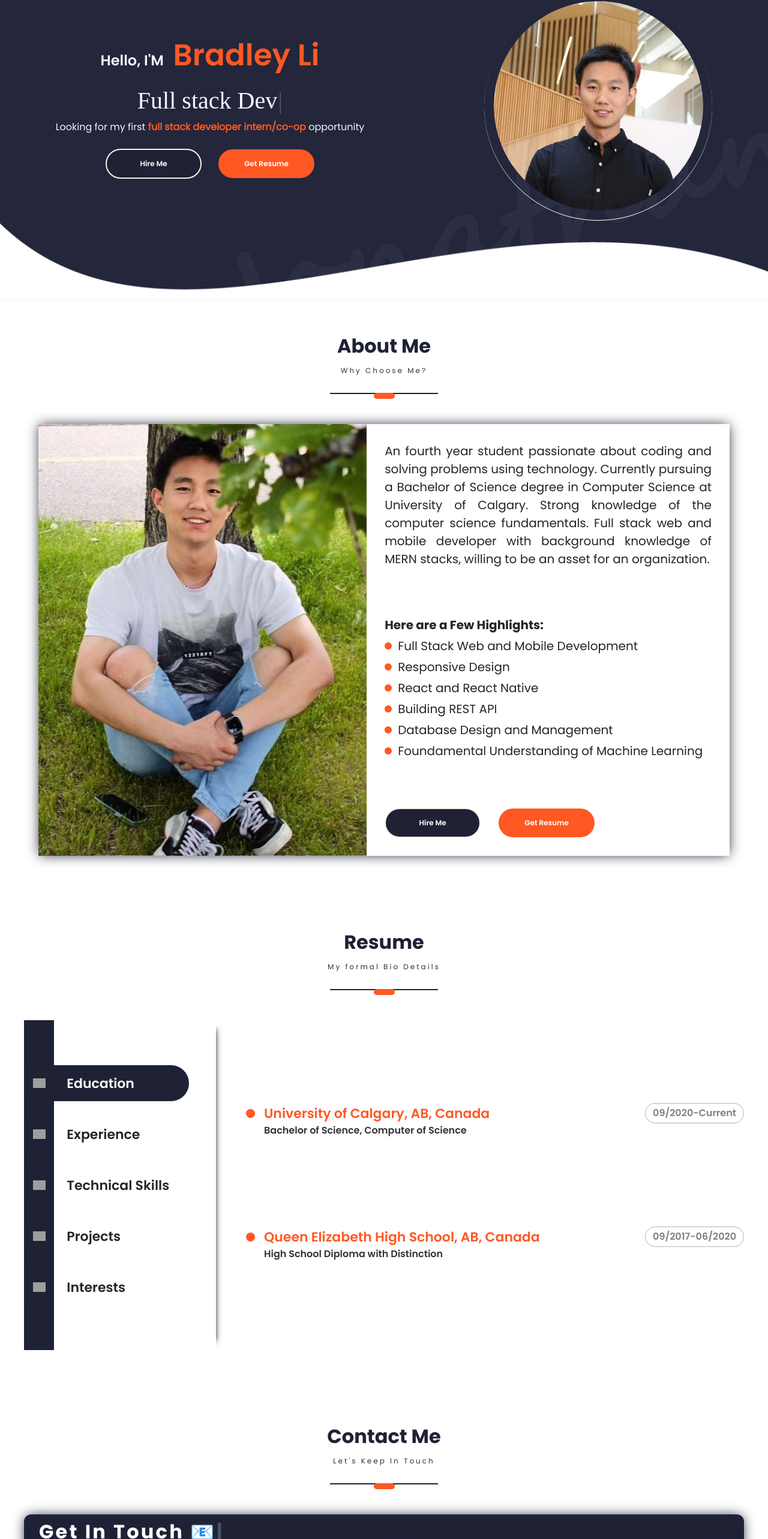
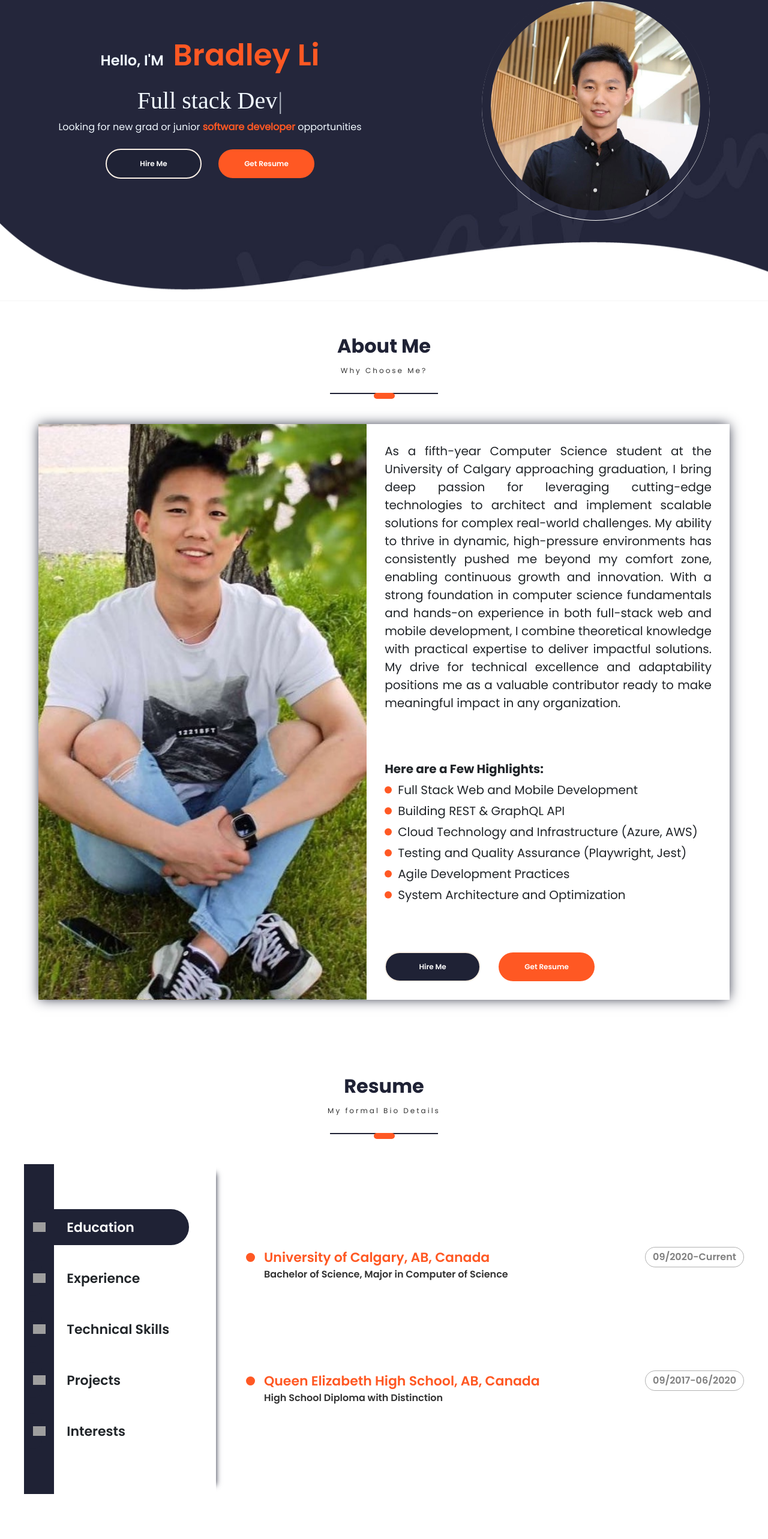
Before and after one commit to BradleyLi/portfolio-website, a React (Create React App) app in the folder client/: page / in a window 1280 px wide. Shown: the part 168-2734 px from the top of the page at 60% size. Built offline with nearby package versions, Linux system fonts and the light colour scheme; grey boxes are pictures that could not be loaded; a web font is replaced by a local one.

Commit message:
updated my portfolio website

```diff
--- a/client/src/PortfolioContainer/AboutMe/AboutMe.js
+++ b/client/src/PortfolioContainer/AboutMe/AboutMe.js
@@ -15,20 +15,22 @@ export default function AboutMe(props) {
   const SCREEN_CONSTSANTS = {
     description:
       // eslint-disable-next-line
-      "An fourth year student passionate about coding \
-      and solving problems using technology. Currently pursuing \
-      a Bachelor of Science degree in Computer Science at University \
-      of Calgary. Strong knowledge of the computer science \
-      fundamentals. Full stack web and mobile developer with background \
-      knowledge of MERN stacks, willing to be an asset for an organization.",
+      "As a fifth-year Computer Science student at the University of Calgary approaching graduation, \
+      I bring deep passion for leveraging cutting-edge technologies to architect and implement scalable \
+      solutions for complex real-world challenges. My ability to thrive in dynamic, high-pressure \
+      environments has consistently pushed me beyond my comfort zone, enabling continuous growth \
+      and innovation. With a strong foundation in computer science fundamentals and hands-on experience \
+      in both full-stack web and mobile development, I combine theoretical knowledge with practical expertise \
+      to deliver impactful solutions. My drive for technical excellence and adaptability positions me as a \
+      valuable contributor ready to make meaningful impact in any organization.",
     highlights: {
       bullets: [
         "Full Stack Web and Mobile Development",
-        "Responsive Design",
-        "React and React Native",
-        "Building REST API",
-        "Database Design and Management",
-        "Foundamental Understanding of Machine Learning",
+        "Building REST & GraphQL API",
+        "Cloud Technology and Infrastructure (Azure, AWS)",
+        "Testing and Quality Assurance (Playwright, Jest)",
+        "Agile Development Practices",
+        "System Architecture and Optimization",
       ],
       heading: "Here are a Few Highlights:",
     },
--- a/client/src/PortfolioContainer/Home/Profile/Profile.js
+++ b/client/src/PortfolioContainer/Home/Profile/Profile.js
@@ -4,41 +4,10 @@ import "./Profile.css";
 import ScrollService from "../../../utilities/ScrollService";
 
 export default function Profile() {
-  // const [typeEffect] = useTypewriter({
-  //   words: [
-  //     "Enthusiastic Dev",
-  //     "Full stack Dev",
-  //     "Mern stack Dev",
-  //     "React/React Native Dev",
-  //   ],
-  //   loop: {},
-  //   typeSpeed: 50,
-  // });
-
   return (
     <div className="profile-container">
       <div className="profile-parent">
         <div className="profile-details">
-          {/* <div className="colz">
-            <div className="colz-icon">
-              <a href="#">
-                <i className="fa fa-facebook-square"></i>
-              </a>
-              <a href="#">
-                <i className="fa fa-google-plus-square"></i>
-              </a>
-              <a href="#">
-                <i className="fa fa-instgram-square"></i>
-              </a>
-              <a href="#">
-                <i className="fa fa-youtube-square"></i>
-              </a>
-              <a href="#">
-                <i className="fa fa-twitter-square"></i>
-              </a>
-            </div>
-          </div> */}
-
           <div className="profile-details-name">
             <span>
               {" "}
@@ -49,41 +18,9 @@ export default function Profile() {
             <span className="primary-text">
               {" "}
               <h1>
-                {/* <Typical
-                  loop={Infinity}
-                  steps={[
-                    "Enthusiastic Dev 😎",
-                    1000,
-                    "Full stack Developer 💻",
-                    1000,
-                    "Mern stack Dev 📱",
-                    1000,
-                    "Cross Platform Dev 🔴",
-                    1000,
-                    "React/React Native 🌐",
-                    1000,
-                  ]}
-                /> */}
-                {/* {typeEffect} */}
-                {/* <Typed
-                  strings={[
-                    "Enthusiastic Dev",
-                    "Full stack Dev",
-                    "Mern stack Dev",
-                    "React/React Native Dev",
-                  ]}
-                  typeSpeed={50}
-                  backSpeed={25}
-                  loop
-                /> */}
                 <Typewriter
                   options={{
-                    strings: [
-                      "Enthusiastic Dev",
-                      "Full stack Dev",
-                      "Mern stack Dev",
-                      "React/React Native Dev",
-                    ],
+                    strings: ["Enthusiastic Dev", "Full stack Dev"],
                     autoStart: true,
                     loop: true,
                     delay: 50,
@@ -91,11 +28,11 @@ export default function Profile() {
                 />
               </h1>
               <span className="profile-role-tagline">
-                Looking for my first{" "}
+                Looking for new grad or junior{" "}
                 <span className="profile-role-highlight">
-                  <b>full stack developer intern/co-op</b>
+                  <b>software developer</b>
                 </span>{" "}
-                opportunity
+                opportunities
               </span>
             </span>
           </div>
@@ -106,7 +43,7 @@ export default function Profile() {
             >
               Hire Me
             </button>
-            <a href="Resume_JizheLi.pdf" download="Resume_JizheLi.pdf">
+            <a href="Resume_BradleyLi.pdf" download="Resume_BradleyLi.pdf">
               <button className="btn highlighted-btn">Get Resume</button>
             </a>
           </div>
--- a/client/src/PortfolioContainer/Resume/Resume.js
+++ b/client/src/PortfolioContainer/Resume/Resume.js
@@ -1,24 +1,24 @@
 import React, { useState, useEffect } from "react";
 import { FaExternalLinkAlt, FaGithub } from "react-icons/fa";
 import {
-  DiJavascript1,
+  DiNodejs,
+  DiPython,
+  DiSwift,
   DiJava,
-  DiCss3Full,
-  DiMysql,
-  DiPostgresql,
   DiReact,
-  DiLinux,
 } from "react-icons/di";
-import { AiOutlineHtml5 } from "react-icons/ai";
-import { FaNodeJs } from "react-icons/fa6";
-import { TbBrandPython } from "react-icons/tb";
+import { SiTypescript, SiJavascript, SiJest } from "react-icons/si";
 import {
   SiExpress,
   SiAmazonaws,
-  SiGithub,
+  SiDocker,
+  SiKubernetes,
   SiC,
   SiCplusplus,
+  SiApachekafka,
 } from "react-icons/si";
+import { VscAzure } from "react-icons/vsc";
+import { GrGraphQl } from "react-icons/gr";
 import ScreenHeading from "../../utilities/ScreenHeading/ScreenHeading";
 import ScrollService from "../../utilities/ScrollService";
 import Animations from "../../utilities/Animations";
@@ -105,27 +105,29 @@ const Resume = (props) => {
 
   //here we have
   const languagesDetails = [
-    { skill: "JavaScript", icon: <DiJavascript1 /> },
-    { skill: "NodeJS", icon: <FaNodeJs /> },
+    { skill: "TypeScript", icon: <SiTypescript /> },
+    { skill: "JavaScript", icon: <SiJavascript /> },
+    { skill: "NodeJS", icon: <DiNodejs /> },
+    { skill: "Python", icon: <DiPython /> },
+    { skill: "Swift", icon: <DiSwift /> },
     { skill: "Java", icon: <DiJava /> },
-    { skill: "Python", icon: <TbBrandPython /> },
     { skill: "C", icon: <SiC /> },
     { skill: "C++", icon: <SiCplusplus /> },
-    { skill: "HTML", icon: <AiOutlineHtml5 /> },
-    { skill: "CSS", icon: <DiCss3Full /> },
-    { skill: "MySQL", icon: <DiMysql /> },
-    { skill: "PosgrelSQL", icon: <DiPostgresql /> },
   ];
 
   const frameworksDetails = [
-    { skill: "React", icon: <DiReact /> },
+    { skill: "ReactJS", icon: <DiReact /> },
     { skill: "ExpressJS", icon: <SiExpress /> },
+    { skill: "Jest", icon: <SiJest /> },
+    { skill: "GraphQL", icon: <GrGraphQl /> },
   ];
 
   const toolsDetails = [
+    { skill: "Azure", icon: <VscAzure /> },
     { skill: "AWS", icon: <SiAmazonaws /> },
-    { skill: "Linux", icon: <DiLinux /> },
-    { skill: "Git/GitHub", icon: <SiGithub /> },
+    { skill: "Docker", icon: <SiDocker /> },
+    { skill: "Kubernetes", icon: <SiKubernetes /> },
+    { skill: "Apache Kafka", icon: <SiApachekafka /> },
   ];
 
   const projectsDetails = [
@@ -169,7 +171,7 @@ const Resume = (props) => {
     <div className="resume-screen-container" key="education">
       <ResumeHeading
         heading={"University of Calgary, AB, Canada"}
-        subHeading={"Bachelor of Science, Computer of Science"}
+        subHeading={"Bachelor of Science, Major in Computer of Science"}
         fromDate={"09/2020"}
         toDate={"Current"}
       />
@@ -186,53 +188,56 @@ const Resume = (props) => {
     <div className="resume-screen-container" key="work-experience">
       <div className="experience-container">
         <ResumeHeading
-          heading={"Mobile Application Developer Intern"}
-          subHeading={"Knapsack-X"}
-          fromDate={"January 2024"}
+          heading={"Full Stack Engineer Intern"}
+          subHeading={"Alberta Energy Regulator"}
+          fromDate={"Semtember 2024"}
           toDate={"Current"}
         />
         <div className="experience-description">
           <span className="resume-description-text">
-            - Design and develop mobile applications for
-            [iOS/Android/cross-platform] using React Native and other relevant
-            technologies.
+            - Worked closely with senior engineers to engineer and deploy
+            scalable microservices architecture for OneStop2.0 platform,
+            contributing to system modernization initiatives.
           </span>
-          <br />
-          <span className="resume-description-text">
-            - Engage in various stages of the mobile gaming app development
-            lifecycle, from requirement analysis and design to implementation,
-            testing, and deployment.{" "}
-          </span>
-          <br />
-          <span className="resume-description-text">
-            - Enhance the codebase, implement features, and fix bugs while
-            adhering to coding standards and best practices. - Ensure new
-            features align with design specifications, conducting comprehensive
-            testing to ensure functionality and performance in mobile gaming
-            experiences.
-          </span>
-          <br />
         </div>
         <ResumeHeading
-          heading={"Full Stack Developer Intern"}
-          subHeading={"Joblogic-X Corporation"}
-          fromDate={"May 2023"}
-          toDate={"August 2023"}
+          heading={"Software Engineer in Test Intern"}
+          subHeading={"Alberta Energy Regulator"}
+          fromDate={"May 2024"}
+          toDate={"August 2024"}
         />
         <div className="experience-description">
           <span className="resume-description-text">
-            - Developed a short-video mobile app called MeetFood by effectively
-            working with other developers, designers, and architects to
-            implement UX/UI, frontend & backend functionalities, document user
-            requirements and troubleshoot issues.
+            - Developed and refactored 100+ automated functional and API test
+            cases using Playwright while performing manual regression testing
+            within each sprint before each UAT and prod release, identifying and
+            reporting 30+ defects.
           </span>
-          <br />
+        </div>
+        <ResumeHeading
+          heading={"Mobile Application Developer Intern"}
+          subHeading={"Knapsack-X"}
+          fromDate={"January 2024"}
+          toDate={"April 2024"}
+        />
+        <div className="experience-description">
           <span className="resume-description-text">
-            - Implemented user and video RESTful APIs, developed prototypes and
-            user interface components, and aided in the application's deployment
-            on AWS to achieve a resilient and scalable deployment.
+            - Designed and implemented scalable mobile solutions, integrating
+            Firebase for data synchronization and user authentication.
           </span>
-          <br />
+        </div>
+        <ResumeHeading
+          heading={"Computer Science Teaching Assistant"}
+          subHeading={"University of Calgary"}
+          fromDate={"May 2023"}
+          toDate={"June 2023"}
+        />
+        <div className="experience-description">
+          <span className="resume-description-text">
+            - Directed bi-weekly coding sessions for 20+ students, achieving
+            100% assignment completion rate through interactive problem-solving
+            and targeted code reviews
+          </span>
         </div>
       </div>
     </div>,
```
Also changed, not shown: 1 other file (tests, documents, lock files or other folders).
